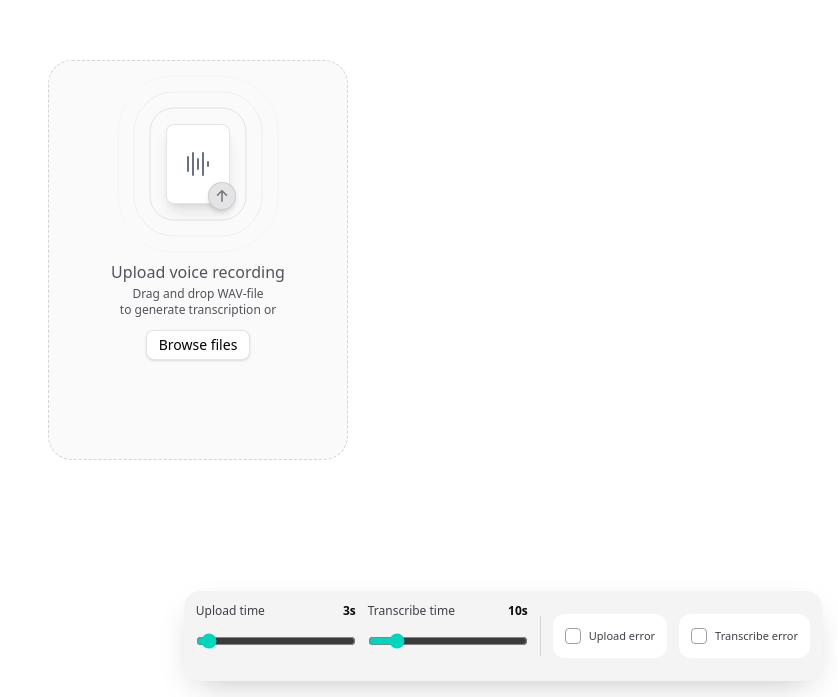
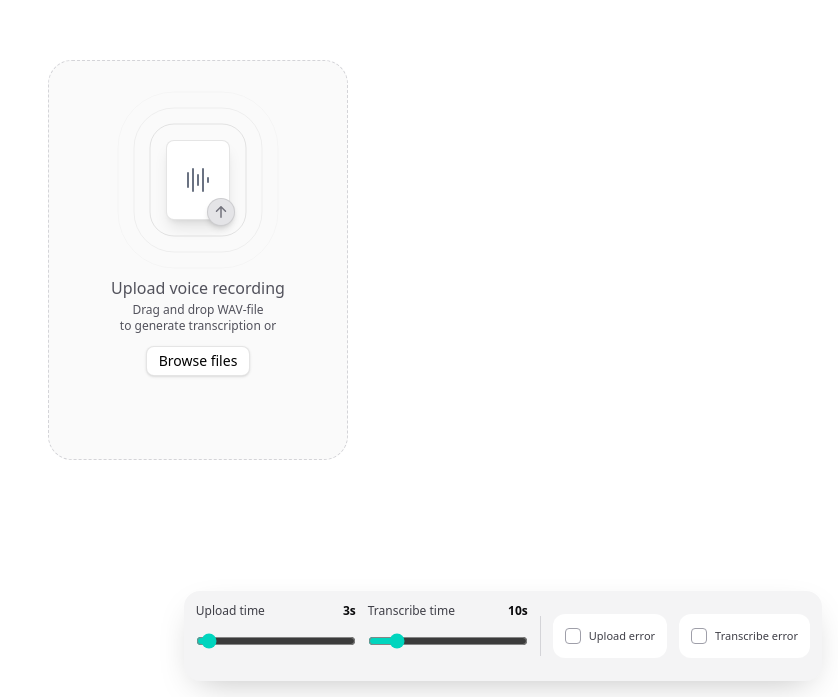
Before and after one commit to lltwox/granola-design-eng, a React (Vite) app: page / in a window 1280 px wide. Shown: the part 103-800 px from the top of the page, without its empty margins (442-1280 px from the left). Built offline with nearby package versions, Linux system fonts and the light colour scheme.

Commit message:
Refine audio upload indicator positioning and geometry

```diff
--- a/src/audio-upload/AudioUploadCard.tsx
+++ b/src/audio-upload/AudioUploadCard.tsx
@@ -237,7 +237,7 @@ export default function AudioUploadCard() {
       onDrop={handleDrop}
     >
       <div
-        className="relative bottom-[6.5%] flex flex-col items-center"
+        className="relative bottom-2.5 flex flex-col items-center"
         data-slot="audio-upload-content"
       >
         <AudioUploadIndicator state={uploadState} />
--- a/src/audio-upload/AudioUploadIndicator.tsx
+++ b/src/audio-upload/AudioUploadIndicator.tsx
@@ -13,29 +13,29 @@ type AudioUploadContentProps = AudioUploadModeProps & {
 };
 
 type DecorationShape = {
+  width: number;
   height: number;
   radius: number;
-  width: number;
-  x: number;
-  y: number;
 };
 
+const DECORATION_SIZE = 178;
+
 const IDLE_DECORATION: DecorationShape[] = [
-  { height: 176, radius: 56, width: 160, x: 8, y: 0 },
-  { height: 144, radius: 40, width: 128, x: 24, y: 16 },
-  { height: 112, radius: 24, width: 96, x: 40, y: 32 },
+  { width: 160, height: 176, radius: 56 },
+  { width: 128, height: 144, radius: 40 },
+  { width: 96, height: 112, radius: 24 },
 ];
 
 const DRAGGING_DECORATION: DecorationShape[] = [
-  { height: 140, radius: 38, width: 124, x: 26, y: 18 },
-  { height: 120, radius: 28, width: 104, x: 36, y: 28 },
-  { height: 101, radius: 18, width: 84, x: 46, y: 37.5 },
+  { width: 124, height: 140, radius: 38 },
+  { width: 104, height: 120, radius: 28 },
+  { width: 84, height: 101, radius: 18 },
 ];
 
 const PROCESSING_DECORATION: DecorationShape[] = [
-  { height: 176, radius: 88, width: 176, x: 0, y: 0 },
-  { height: 146, radius: 73, width: 146, x: 15, y: 15 },
-  { height: 114, radius: 57, width: 114, x: 31, y: 31 },
+  { width: 178, height: 178, radius: 89 },
+  { width: 146, height: 146, radius: 73 },
+  { width: 114, height: 114, radius: 57 },
 ];
 
 const PROGRESS_TICK_ANGLES = Array.from(
@@ -60,7 +60,7 @@ export default function AudioUploadIndicator({
   return (
     <div
       aria-hidden="true"
-      className="pointer-events-none relative flex size-44 shrink-0 items-center justify-center"
+      className="pointer-events-none relative flex size-44.5 shrink-0 items-center justify-center"
       data-slot="audio-upload-indicator"
     >
       <AudioUploadDecoration mode={mode} />
@@ -83,21 +83,21 @@ function AudioUploadDecoration({ mode }: AudioUploadModeProps) {
 
   return (
     <svg
-      className="absolute inset-0 size-full overflow-visible"
+      className="absolute inset-0 size-full -translate-y-px overflow-visible"
       data-slot="audio-upload-decoration"
-      viewBox="0 0 176 176"
+      viewBox={`0 0 ${DECORATION_SIZE} ${DECORATION_SIZE}`}
     >
       {geometry.map((shape, index) => (
         <rect
           key={index}
           className={`fill-none ${strokes[index]} transition-all duration-500 ease-out motion-reduce:transition-none`}
+          width={shape.width}
           height={shape.height}
           rx={shape.radius}
           strokeWidth="0.5"
           vectorEffect="non-scaling-stroke"
-          width={shape.width}
-          x={shape.x}
-          y={shape.y}
+          x={(DECORATION_SIZE - shape.width) / 2}
+          y={(DECORATION_SIZE - shape.height) / 2}
         />
       ))}
     </svg>
@@ -107,7 +107,7 @@ function AudioUploadDecoration({ mode }: AudioUploadModeProps) {
 function AudioUploadContent({ mode, progress }: AudioUploadContentProps) {
   return (
     <div
-      className={`relative grid place-items-center border-[0.5px] transition-all duration-500 ease-out motion-reduce:transition-none ${getIndicatorContentClassName(mode)}`}
+      className={`relative grid -translate-y-px place-items-center border-[0.5px] transition-all duration-500 ease-out motion-reduce:transition-none ${getIndicatorContentClassName(mode)}`}
       data-slot="audio-upload-content"
     >
       <AudioUploadWaveform mode={mode} />
--- a/src/audio-upload/AudioUploadInstructions.tsx
+++ b/src/audio-upload/AudioUploadInstructions.tsx
@@ -66,11 +66,11 @@ function Instruction({
 }) {
   return (
     <div
-      className="mt-2 flex h-14.5 flex-col items-center"
+      className="mt-1.5 flex h-14.5 flex-col items-center"
       data-slot="audio-upload-instructions"
     >
       <h1
-        className={`whitespace-pre-line font-medium text-zinc-600 ${description === undefined ? "text-base/5" : "text-base/6"}`}
+        className="whitespace-pre-line font-medium text-zinc-600 text-base/6"
         id="audio-upload-title"
       >
         {title}
```
